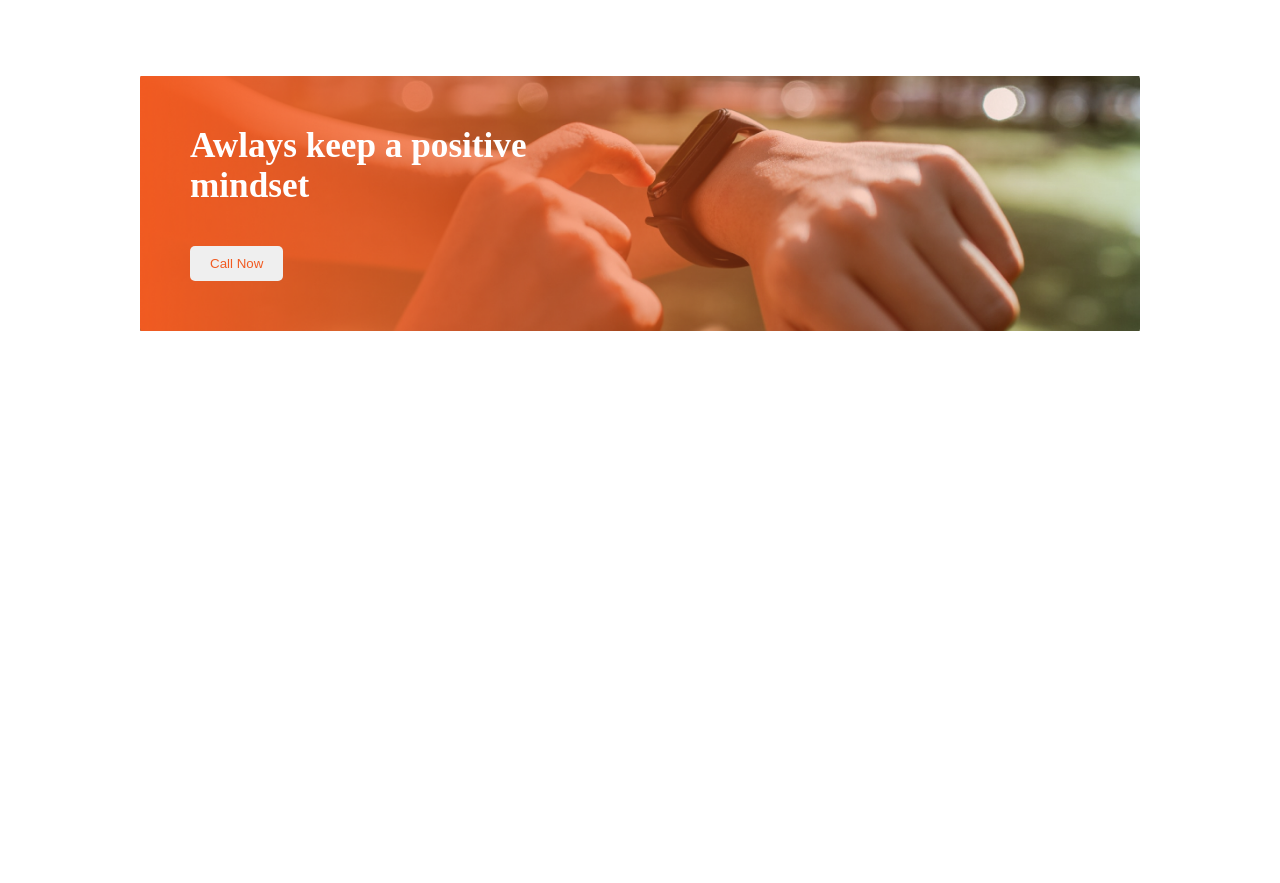
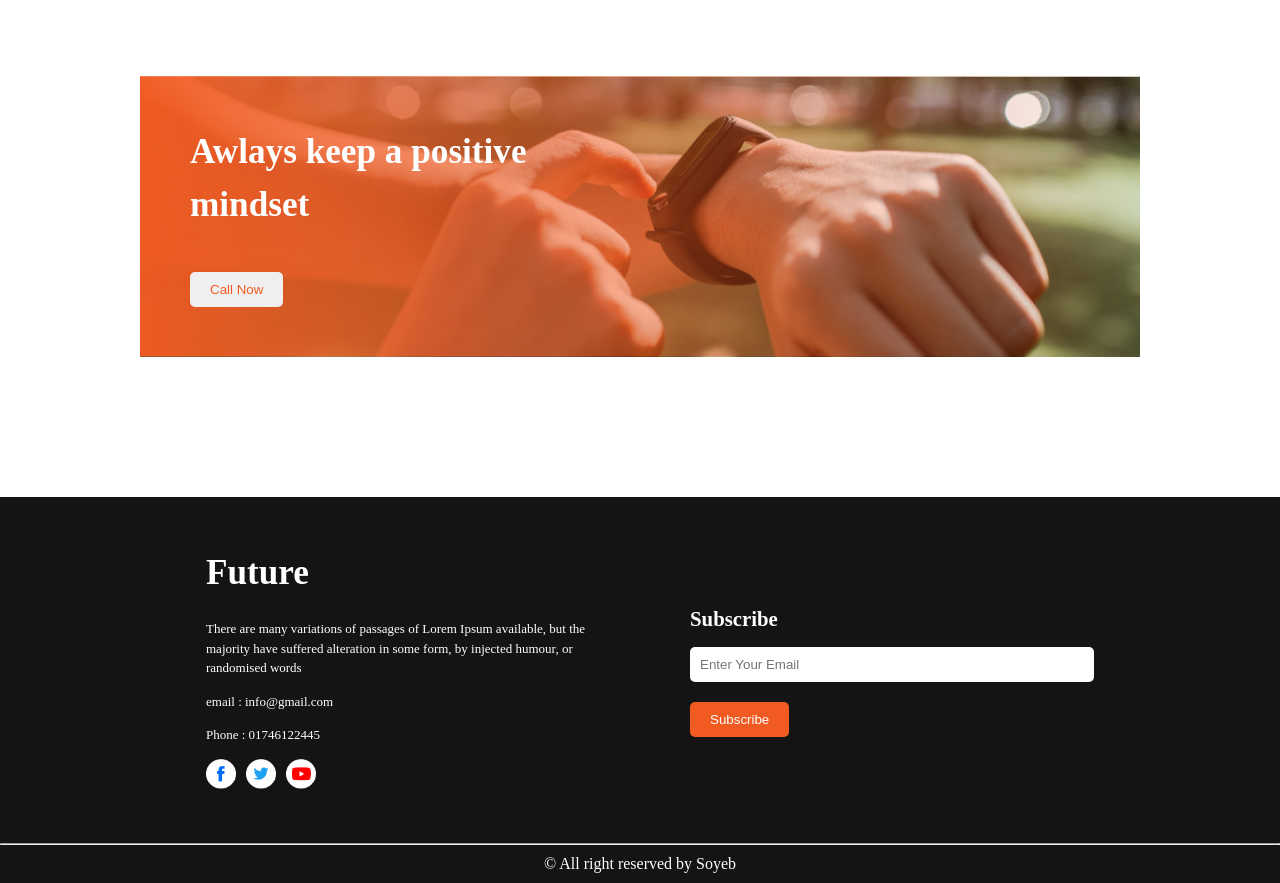
Before and after one commit to soyebsuvo/new-year, a plain HTML site: page index.html in a window 1280 px wide. Shown: the part 1640-2523 px from the top of the page. Before the commit the page ends 2111 px from the top, so only its background shows below. Drawn offline with Linux system fonts and the light colour scheme.

Commit message:
footer added

```diff
--- a/index.html
+++ b/index.html
@@ -69,7 +69,27 @@
     </main>
 
     <footer>
+        <div class="footer-section">
+            <div class="information">
+                <h1 class="failing-heading white">Future</h1>
+                <p class="failing-para white">There are many variations of passages of Lorem Ipsum available, but the majority have suffered alteration in some form, by injected humour, or randomised words</p>
+                <p class="failing-para white bottom">email : info@gmail.com</p>
+                <p class="failing-para white bottom">Phone : 01746122445</p>
 
+                <div class="social-links">
+                    <a href="" class="items"><img src="images/icons/fb.png" alt="" class="link-img"></a><a href="" class="items"><img src="images/icons/twitter.png" alt="" class="link-img"></a><a href="" class="items"><img src="images/icons/youtube.png" alt="" class="link-img"></a>
+                </div>
+            </div>
+            <div class="subscribe">
+                <h2 class="skill-title white">Subscribe</h2>
+                <form class="subscribe-form">
+                    <input type="email" name="email" id="email" placeholder="Enter Your Email">
+                    <input class="header-button" type="submit" value="Subscribe">
+                </form>
+            </div>
+        </div>
+        <hr>
+        <p class="allright"> &copy; All right reserved by Soyeb</p>
     </footer>
 </body>
 </html>
--- a/style.css
+++ b/style.css
@@ -104,4 +104,43 @@
 }
 .white{
     color: white;
+    line-height: 150%;
 }
+.subscribe-form input{
+    display: block;
+}
+.footer-section{
+    display: flex;
+    justify-content: center;
+    align-items: center;
+    background-color: #151414;
+}
+.information , .subscribe {
+    padding: 50px;
+    width: 30%;
+}
+.link-img{
+    width: 30px;
+    margin-right: 10px;
+}
+.bottom{
+    margin-bottom: 14px;
+    margin-top: 14px;
+}
+#email{
+    width: 100%;
+    padding: 10px;
+    border: none;
+    border-radius: 5px;
+}
+.allright{
+    background-color:#151414;
+    margin: 0;
+    padding: 10px;
+    text-align: center;
+    color: white;
+}
+footer hr{
+    color: white;
+    /* width: 90%; */
+}
```
